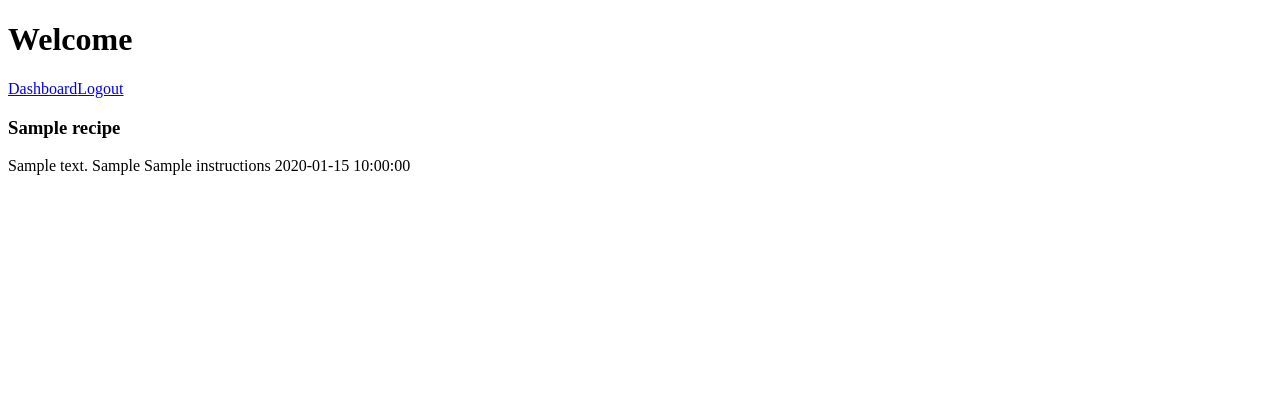
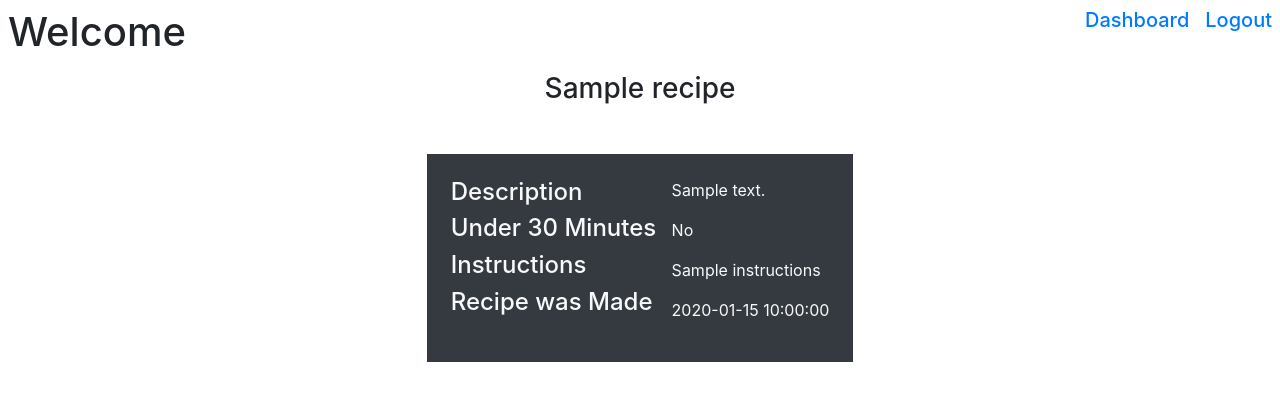
Before and after one commit to breannaparker1991/recipes, a Flask app: template flask_app/templates/recipes.html in a window 1280 px wide. Shown: the top 401 px of the page. Run offline with Flask 2, Linux system fonts and the light colour scheme; the template is opened without the code that fills it: most values are stand-ins (such as "Sample title", 1, 10 or a date in 2020); some libraries are stand-ins or nearby versions.

Commit message:
finished

```diff
--- a/flask_app/models/recipe.py
+++ b/flask_app/models/recipe.py
@@ -46,7 +46,7 @@ class Recipe:
 
   @classmethod
   def update(cls,data):
-    query = "UPDATE recipe SET name=%(name)s, description = %(description)s, instructions=%(instructions)s, under_30 = %(under_30)s, date_made= %(date_made)s, updated_at = NOW(), created_at = NOW() WHERE id = %(id)s;"
+    query = "UPDATE recipe SET name=%(name)s, description = %(description)s, instructions=%(instructions)s, under_30 = %(under_30)s, date_made= %(date_made)s, updated_at = NOW() WHERE id = %(id)s;"
     return connectToMySQL(cls.db).query_db(query,data)
 
   @staticmethod
--- a/flask_app/templates/display.html
+++ b/flask_app/templates/display.html
@@ -34,10 +34,10 @@
           <td>No</td>
         {% endif %}
         <td>
-          <a href="/view/{{recipe.id}}">View Instructions</a>
+          <a href="/view/{{r.id}}">View Instructions</a>
           {% if r.user_id == session.user_id %}
-          <a href="/edit/{{recipe.id}}">Edit</a>
-          <a href="/destroy/{{recipe.id}}">Delete</a>
+          <a href="/edit/{{r.id}}">Edit</a>
+          <a href="/destroy/{{r.id}}">Delete</a>
           {% endif %}
         </td>
       </tr>
--- a/flask_app/templates/recipes.html
+++ b/flask_app/templates/recipes.html
@@ -1,19 +1,44 @@
 <!DOCTYPE html>
 <html lang="en">
 <head>
-  <meta charset="UTF-8">
-  <meta http-equiv="X-UA-Compatible" content="IE=edge">
-  <meta name="viewport" content="width=device-width, initial-scale=1.0">
-  <title>Document</title>
+<meta charset="UTF-8">
+<meta name="viewport" content="width=device-width, initial-scale=1.0">
+<meta http-equiv="X-UA-Compatible" content="ie=edge">
+<meta name="Description" content="Enter your description here"/>
+<link rel="stylesheet" href="https://cdnjs.cloudflare.com/ajax/libs/twitter-bootstrap/4.6.0/css/bootstrap.min.css">
+<link rel="stylesheet" href="https://cdnjs.cloudflare.com/ajax/libs/font-awesome/5.15.4/css/all.min.css">
+<link rel="stylesheet" href="assets/css/style.css">
+<title>Title</title>
 </head>
 <body>
-  <h1>Welcome{{user.first_name}}</h1> <a href="/display">Dashboard</a><a href="/logout">Logout</a>
-  <h3>{{recipe.name}}</h3>
-  <div class="bordered">
-    {{recipe.description}}
-    {{recipe.under_30}}
-    {{recipe.instructions}}
-    {{recipe.date_made}}
+  <div class="d-flex">
+    <h1 class="mr-auto p-2">Welcome {{user.first_name}}</h1>
+    <h5 class="p-2"><a href="/display">Dashboard</a></h5>
+    <h5 class="p-2"><a href="/logout">Logout</a></h5>
   </div>
+  <h3 class="text-center">{{recipe.name}}</h3>
+  <div class="bordered col-4 bg-dark p-4 my-5 mx-auto text-light d-flex justify-content-between">
+    <div>
+      <h4>Description</h4>
+      <h4>Under 30 Minutes</h4>
+      <h4>Instructions</h4>
+      <h4>Recipe was Made</h4>
+    </div>
+      <div>
+        <p>{{recipe.description}}</p>
+        <p>
+          {% if recipe.under_30 == 1 %}
+            Yes
+              {% else %}
+            No
+          {% endif %}
+      </p>
+      <p>{{recipe.instructions}}</p>
+      <p>{{recipe.date_made}}</p>
+      </div>
+  </div>
+<script src="https://cdnjs.cloudflare.com/ajax/libs/jquery/3.5.1/jquery.slim.min.js"></script>
+<script src="https://cdnjs.cloudflare.com/ajax/libs/popper.js/1.16.1/umd/popper.min.js"></script>
+<script src="https://cdnjs.cloudflare.com/ajax/libs/twitter-bootstrap/4.6.0/js/bootstrap.min.js"></script>
 </body>
 </html>
```
Also changed, not shown: flask_app/controllers/recipes.py (+4 -4 lines), flask_app/templates/edit.html (+19 -6 lines), flask_app/templates/new.html (+11 -5 lines).
